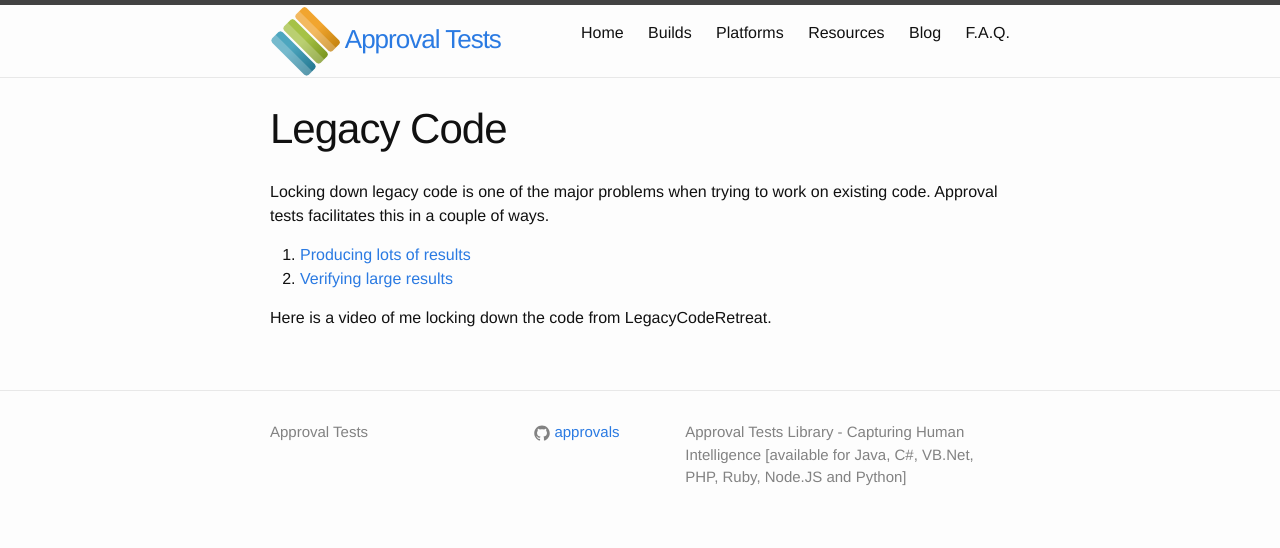
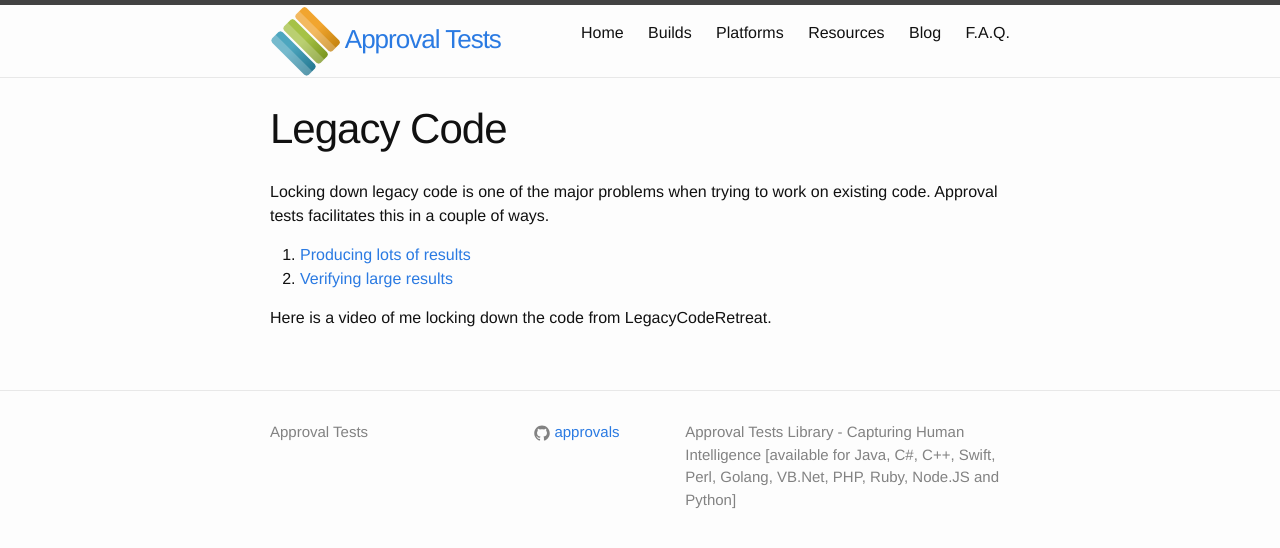
Before and after one commit to approvals/approvals.github.io, a Jekyll site: the page built from legacycode/index.md, in a window 1280 px wide. Shown: the top 548 px of the page. Built offline with Jekyll 4.4.1, drawn with Linux system fonts in a browser that asks for light colours.

Commit message:
Added more Languages
Signed-off-by: Franklin Byaruhanga <byaruhaf@appbantu.com>

```diff
--- a/_config.yml
+++ b/_config.yml
@@ -2,7 +2,7 @@
 title: Approval Tests
 #email: your-email@domain.com
 description: > # this means to ignore newlines until "baseurl:" :)
-  Approval Tests Library - Capturing Human Intelligence [available for Java, C#, VB.Net, PHP, Ruby, Node.JS and Python]
+  Approval Tests Library - Capturing Human Intelligence [available for Java, C#, C++, Swift, Perl, Golang, VB.Net, PHP, Ruby, Node.JS and Python]
 baseurl: "" # the subpath of your site, e.g. /blog/
 url: "https://approvaltests.com" # the base hostname & protocol for your site
 enforce_ssl: approvaltests.com
```
